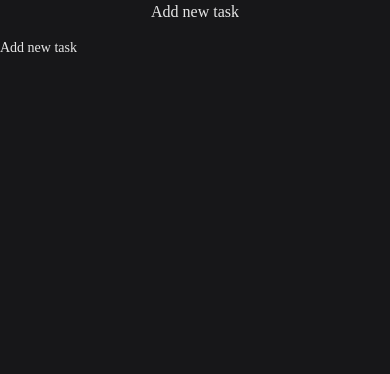
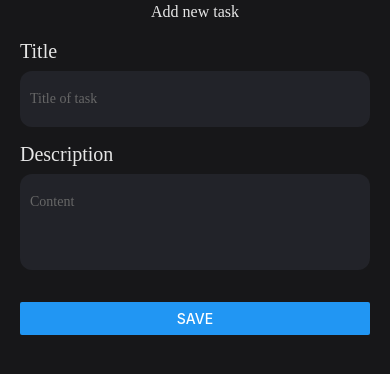
Before and after one commit to ThanhDanhhh/todolistt, a React Native app: screen /AddNewTask in a window 390 px wide. Shown: the top 374 px of the page. Built offline with nearby package versions, Linux system fonts and the light colour scheme; some icons are missing.

Commit message:
addNewTAST01

```diff
--- a/package.json
+++ b/package.json
@@ -21,7 +21,8 @@
     "react-native-reanimated": "^3.11.0",
     "react-native-safe-area-context": "^4.10.1",
     "react-native-screens": "^3.31.1",
-    "react-native-svg": "^15.3.0"
+    "react-native-svg": "^15.3.0",
+    "react-native-vector-icons": "^10.1.0"
   },
   "devDependencies": {
     "@babel/core": "^7.20.0",
--- /dev/null
+++ b/src/components/InputComponent.tsx
@@ -0,0 +1,105 @@
+import React, {ReactNode, useState} from 'react';
+import {
+  KeyboardTypeOptions,
+  TextInput,
+  TouchableOpacity,
+  View,
+} from 'react-native';
+import AntDesign from 'react-native-vector-icons/AntDesign';
+import {colors} from '../contants/colors';
+import RowComponent from './RowComponent';
+import {golabalStyles} from '../styles/globalStyles';
+import TitleComponent from './TitleComponent';
+import {Eye, EyeSlash} from 'iconsax-react-native';
+
+interface Props {
+  value: string;
+  onChange: (val: string) => void;
+  placeholder?: string;
+  title?: string;
+  prefix?: ReactNode;
+  affix?: ReactNode;
+  allowClear?: boolean;
+  multible?: boolean;
+  numberOfLine?: number;
+  type?: KeyboardTypeOptions;
+  isPassword?: boolean;
+}
+
+const InputComponent = (props: Props) => {
+  const {
+    value,
+    onChange,
+    placeholder,
+    title,
+    prefix,
+    affix,
+    allowClear,
+    multible,
+    numberOfLine,
+    type,
+    isPassword,
+  } = props;
+
+  const [showPass, setShowPass] = useState(false);
+
+  return (
+    <View style={{marginBottom: 16}}>
+      {title && <TitleComponent text={title} />}
+      <RowComponent
+        styles={[
+          golabalStyles.inputContainer,
+          {
+            marginTop: title ? 8 : 0,
+            minHeight: multible && numberOfLine ? 32 * numberOfLine : 32,
+            paddingVertical: 14,
+            paddingHorizontal: 10,
+            alignItems: 'flex-start',
+          },
+        ]}>
+        {prefix && prefix}
+        <View
+          style={{
+            flex: 1,
+            paddingLeft: prefix ? 8 : 0,
+            paddingRight: affix ? 8 : 0,
+          }}>
+          <TextInput
+            style={[
+              golabalStyles.text,
+              {margin: 0, padding: 0, paddingVertical: 6, flex: 1},
+            ]}
+            placeholder={placeholder ?? ''}
+            placeholderTextColor={'#676767'}
+            value={value}
+            onChangeText={val => onChange(val)}
+            multiline={multible}
+            numberOfLines={numberOfLine}
+            keyboardType={type}
+            secureTextEntry={isPassword ? !showPass : false}
+            autoCapitalize="none"
+          />
+        </View>
+        {affix && affix}
+
+        {allowClear && value && (
+          <TouchableOpacity onPress={() => onChange('')}>
+            <AntDesign name="close" size={20} color={colors.white} />
+          </TouchableOpacity>
+        )}
+
+        {/* {isPassword && (
+          <TouchableOpacity onPress={() => setShowPass(!showPass)}>
+            {showPass ? (
+              <EyeSlash size={20} color={colors.desc} />
+            ) : (
+              <Eye size={20} color={colors.desc} />
+            )}
+          </TouchableOpacity>
+        )} */}
+      </RowComponent>
+    </View>
+  );
+};
+
+export default InputComponent;
--- a/src/components/ProgressBarComponent.tsx
+++ b/src/components/ProgressBarComponent.tsx
@@ -39,7 +39,7 @@
         <TextComponent
           text={`${percent}`}
           size={12}
-          flew={0}
+          flex={0}
           font={fontFamilies.bold}
         />
       </RowComponent>
--- a/src/components/TextComponent.tsx
+++ b/src/components/TextComponent.tsx
@@ -9,17 +9,19 @@
   size?: number;
   font?: string;
   color?: string;
-  flew?: number;
+  flex?: number;
   styles?: StyleProp<TextStyle>;
 }
+
 const TextComponent = (props: Props) => {
-  const {text, size, font, color, flew, styles} = props;
+  const {text, font, size, color, flex, styles} = props;
+
   return (
     <Text
       style={[
         golabalStyles.text,
         {
-          flex: flew ?? 1,
+          flex: flex ?? 1,
           fontFamily: font ?? fontFamilies.regular,
           fontSize: size ?? 14,
           color: color ?? colors.desc,
--- a/src/components/TitleComponent.tsx
+++ b/src/components/TitleComponent.tsx
@@ -8,15 +8,19 @@
   font?: string;
   size?: number;
   color?: string;
+  flex?: number;
 }
+
 const TitleComponent = (props: Props) => {
-  const {text, font, size, color} = props;
+  const {text, font, size, color, flex} = props;
+
   return (
     <TextComponent
       size={size ?? 20}
       font={font ?? fontFamilies.semibold}
       color={color}
       text={text}
+      flex={flex ?? 1}
     />
   );
 };
--- a/src/components/container.tsx
+++ b/src/components/container.tsx
@@ -42,7 +42,7 @@
         <View style={{flex: 1, zIndex: -1}}>
           {title && (
             <TextComponent
-              flew={1}
+              flex={1}
               font={fontFamilies.bold}
               size={16}
               text={title}
--- a/src/screens/homes/HomeScreen.tsx
+++ b/src/screens/homes/HomeScreen.tsx
@@ -138,7 +138,7 @@
         </SectionComponent>
         <SectionComponent>
           <TextComponent
-            flew={1}
+            flex={1}
             font={fontFamilies.bold}
             size={21}
             text="Urgents tasks"
@@ -177,7 +177,7 @@
               width: '80%',
             },
           ]}>
-          <TextComponent text="Add new tasks" flew={0} />
+          <TextComponent text="Add new tasks" />
           <Add size={22} color={colors.white} />
         </TouchableOpacity>
       </View>
--- a/src/screens/tasks/AddNewTask.tsx
+++ b/src/screens/tasks/AddNewTask.tsx
@@ -1,12 +1,64 @@
-import {View, Text} from 'react-native';
-import React from 'react';
+import React, {useState} from 'react';
+import {Button, View} from 'react-native';
 import Container from '../../components/container';
-import TextComponent from '../../components/TextComponent';
+// import DateTimePickerComponent from '../../components/DateTimePickerComponent';
+import InputComponent from '../../components/InputComponent';
+import RowComponent from '../../components/RowComponent';
+import SectionComponent from '../../components/SectionComponet';
+import SpaceComponent from '../../components/SpaceComponent';
+import {TaskModel} from '../../models/TaskModel';
+import TitleComponent from '../../components/TitleComponent';
 
-const AddNewTask = () => {
+const initValue: TaskModel = {
+  title: '',
+  desctiption: '',
+  dueDate: new Date(),
+  start: new Date(),
+  end: new Date(),
+  uids: [],
+  fileUrls: [],
+};
+
+const AddNewTask = ({navigation}: any) => {
+  const [taskDetail, setTaskDetail] = useState<TaskModel>(initValue);
+
+  const handleChangeValue = (id: string, value: string | Date) => {
+    const item: any = {...taskDetail};
+
+    item[`${id}`] = value;
+
+    setTaskDetail(item);
+  };
+
+  const handleAddNewTask = async () => {
+    console.log(taskDetail);
+  };
+
   return (
     <Container back title="Add new task">
-      <TextComponent text="Add new task" />
+      <SectionComponent>
+        <InputComponent
+          value={taskDetail.title}
+          onChange={val => handleChangeValue('title', val)}
+          title="Title"
+          allowClear
+          placeholder="Title of task"
+        />
+
+        <InputComponent
+          value={taskDetail.desctiption}
+          onChange={val => handleChangeValue('desctiption', val)}
+          title="Description"
+          allowClear
+          placeholder="Content"
+          multible
+          numberOfLine={3}
+        />
+      </SectionComponent>
+
+      <SectionComponent>
+        <Button title="Save" onPress={handleAddNewTask} />
+      </SectionComponent>
     </Container>
   );
 };
```
Also changed, not shown: src/models/TaskModel.ts (+5 -5 lines), src/styles/globalStyles.ts (+29 -31 lines), 2 other files (tests, documents, lock files or other folders).
